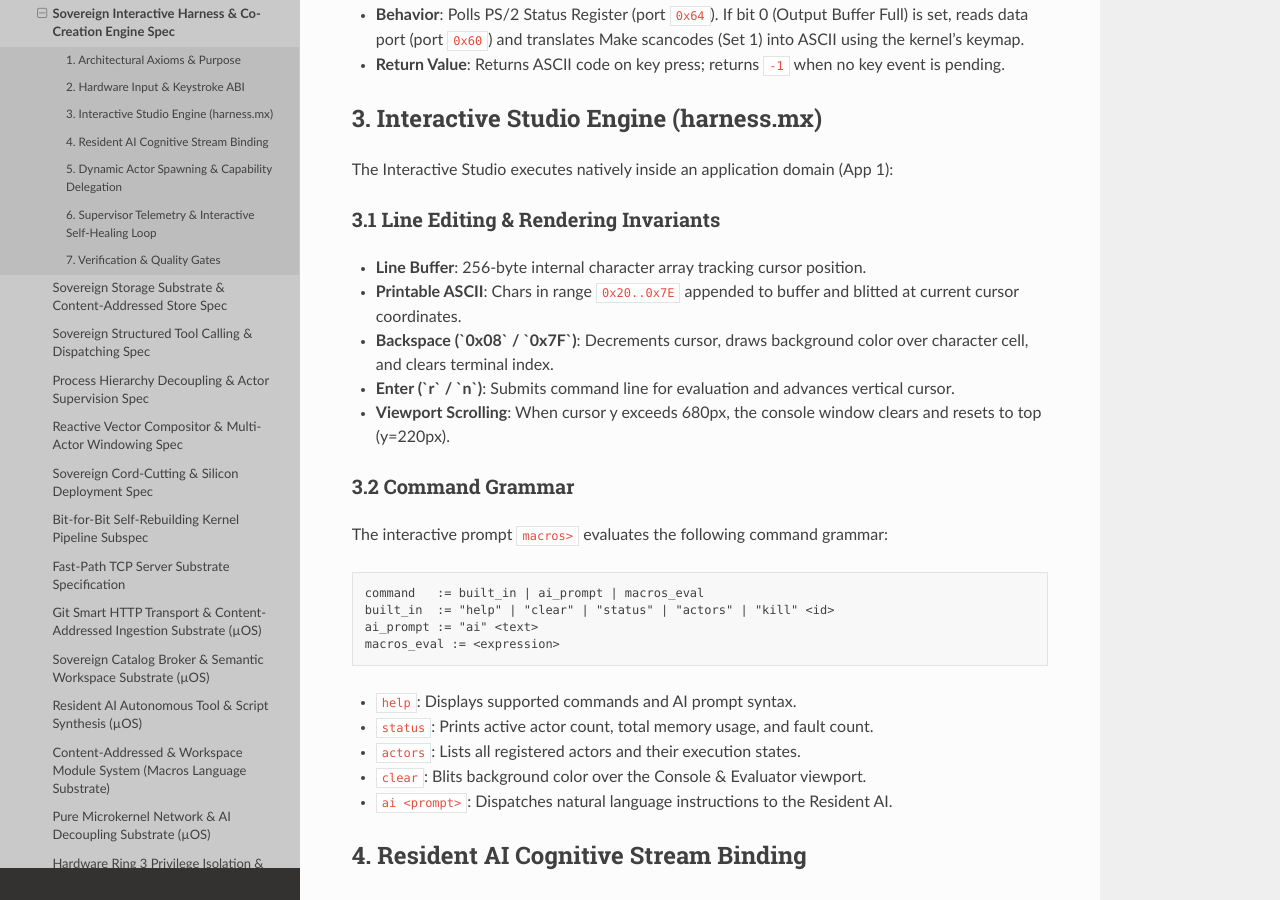
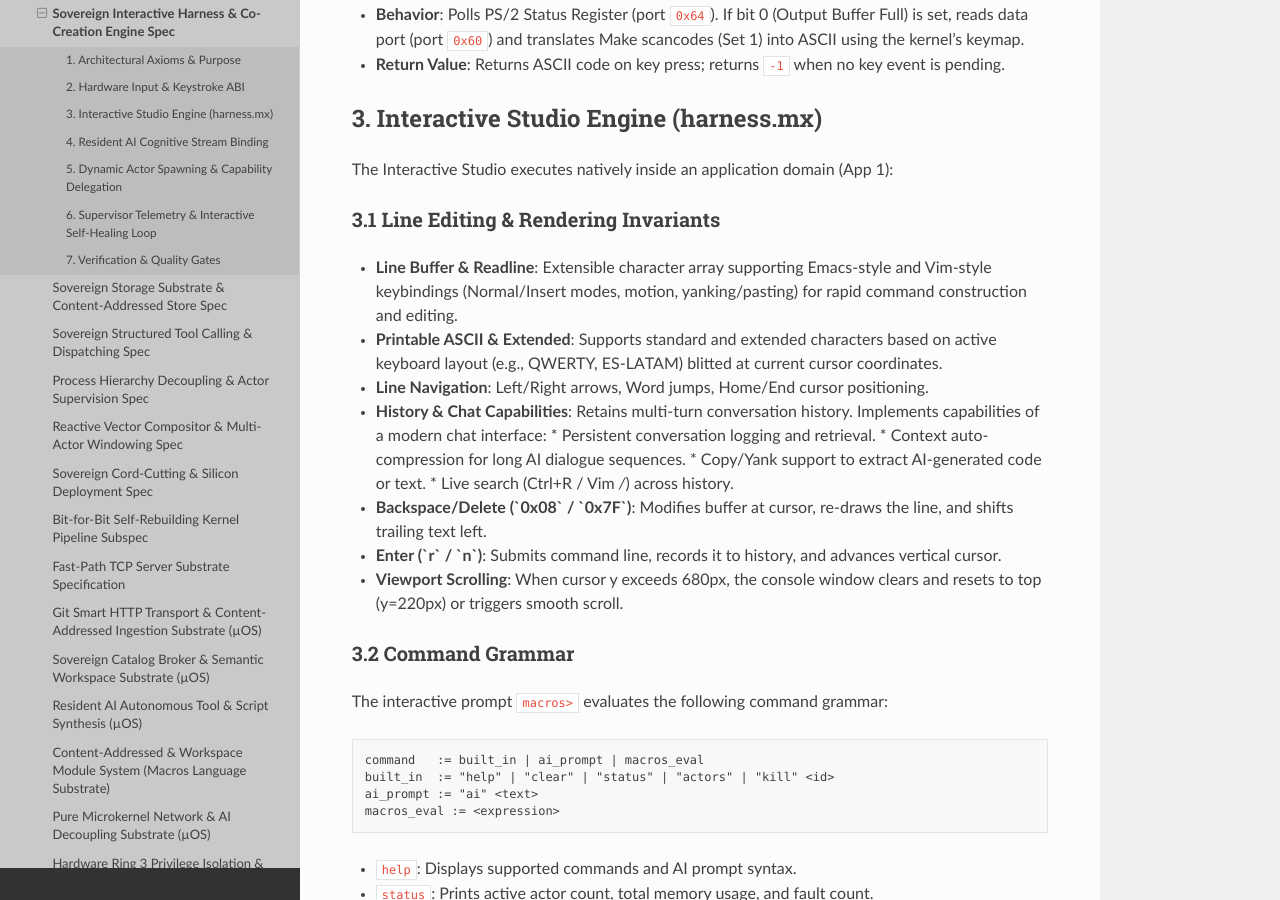
Before and after one commit to renich/micros, a Sphinx documentation site: the page built from docs/technical/specs/sovereign-interactive-harness.rst, in a window 1280 px wide and 900 px high, scrolled down 1633 px. Built offline with Sphinx 7.4.7 and the Read the Docs theme 3.1.0, drawn with Linux system fonts in a browser that asks for light colours.

Commit message:
feat(harness): integrate es_latam keyboard layout and update interactive specs
Add Latin American Spanish keyboard map as default fallback alongside QWERTY. Update interactive harness specification to include modern chat capabilities, readline, and vim mode. Prepare minimality audit.

Co-developed-by: Gemini AI <renich+gemini@woralelandia.com>

Signed-off-by: Rénich Bon Ćirić <renich@woralelandia.com>

```diff
--- a/docs/technical/spec.rst
+++ b/docs/technical/spec.rst
@@ -43,6 +43,7 @@ Technical Sub-Specifications
    specs/smp-apic-preemption
    specs/pure-microkernel-compositor
    specs/pure-microkernel-storage
+   specs/microkernel-minimality-audit
 
 Engineering & Coding Guides
 ===========================
--- a/docs/technical/specs/sovereign-interactive-harness.rst
+++ b/docs/technical/specs/sovereign-interactive-harness.rst
@@ -58,11 +58,17 @@ The Interactive Studio executes natively inside an application domain (App 1):
 
 3.1 Line Editing & Rendering Invariants
 ---------------------------------------
-* **Line Buffer**: 256-byte internal character array tracking cursor position.
-* **Printable ASCII**: Chars in range ``0x20..0x7E`` appended to buffer and blitted at current cursor coordinates.
-* **Backspace (`0x08` / `0x7F`)**: Decrements cursor, draws background color over character cell, and clears terminal index.
-* **Enter (`\r` / `\n`)**: Submits command line for evaluation and advances vertical cursor.
-* **Viewport Scrolling**: When cursor y exceeds 680px, the console window clears and resets to top (y=220px).
+* **Line Buffer & Readline**: Extensible character array supporting Emacs-style and Vim-style keybindings (Normal/Insert modes, motion, yanking/pasting) for rapid command construction and editing.
+* **Printable ASCII & Extended**: Supports standard and extended characters based on active keyboard layout (e.g., QWERTY, ES-LATAM) blitted at current cursor coordinates.
+* **Line Navigation**: Left/Right arrows, Word jumps, Home/End cursor positioning.
+* **History & Chat Capabilities**: Retains multi-turn conversation history. Implements capabilities of a modern chat interface:
+  * Persistent conversation logging and retrieval.
+  * Context auto-compression for long AI dialogue sequences.
+  * Copy/Yank support to extract AI-generated code or text.
+  * Live search (Ctrl+R / Vim `/`) across history.
+* **Backspace/Delete (`0x08` / `0x7F`)**: Modifies buffer at cursor, re-draws the line, and shifts trailing text left.
+* **Enter (`\r` / `\n`)**: Submits command line, records it to history, and advances vertical cursor.
+* **Viewport Scrolling**: When cursor y exceeds 680px, the console window clears and resets to top (y=220px) or triggers smooth scroll.
 
 3.2 Command Grammar
 -------------------
```
Also changed, not shown: docs/technical/specs/microkernel-minimality-audit.rst (added, +96 -0 lines), 2 other files.
